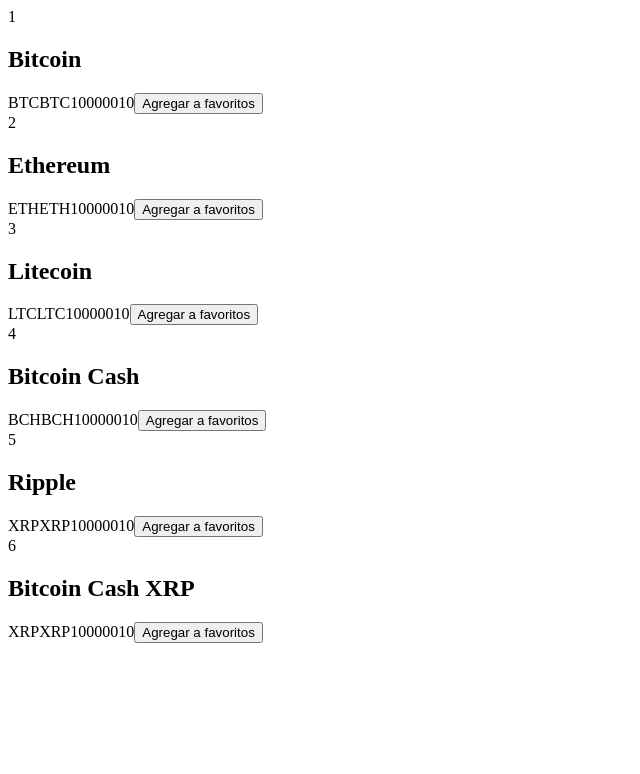
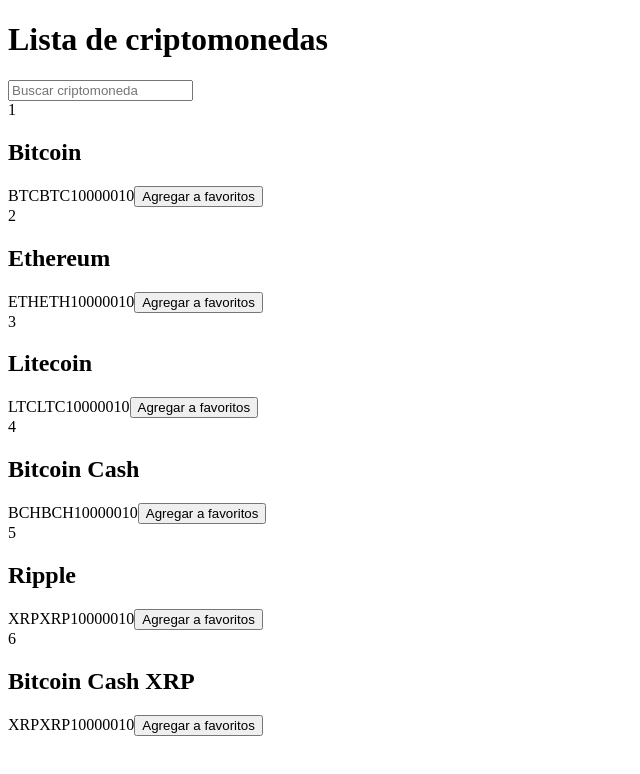
Before and after one commit to 102guss/Monedas, a React (Vite) app in the folder my-app/: page / in a window 1280 px wide. Shown: the top 774 px of the page, without its empty margins (0-640 px from the left). Built offline with nearby package versions, Linux system fonts and the light colour scheme.

Commit message:
Se agregò funciòn handleSearch para comparar texto en el input de la búsqueda

```diff
--- a/my-app/src/App.tsx
+++ b/my-app/src/App.tsx
@@ -1,9 +1,23 @@
 import Coin from './components/Coin'
 import coins from './data/coins'
+import { useRef, useState } from 'react'
 
-const App = () => (
+const App = () => {
+  const [coinsList, setCoinsList] = useState(coins)
+  const searchInput = useRef(null)
+
+const handleSearch = () => {
+  const searchValue = searchInput.current?.value || ''
+  const newCoinsList = coins.filter(coin => coin.name.toLowerCase().includes(searchValue.toLowerCase()))
+  setCoinsList(newCoinsList)
+}
+
+  return (
+    <main>
+      <h1>Lista de criptomonedas</h1>
+      <input type="text" placeholder="Buscar criptomoneda" ref={searchInput} onChange={handleSearch}/>
       <div>
-    {coins.map(coin => (
+        {coinsList.map(coin => (
           <Coin
             key={coin.order}
             order={coin.order}
@@ -15,6 +29,7 @@
           />
         ))}
       </div>
+    </main>
   )
-
+}
 export default App
```
Lines whose indentation alone changed are shown as unchanged.
